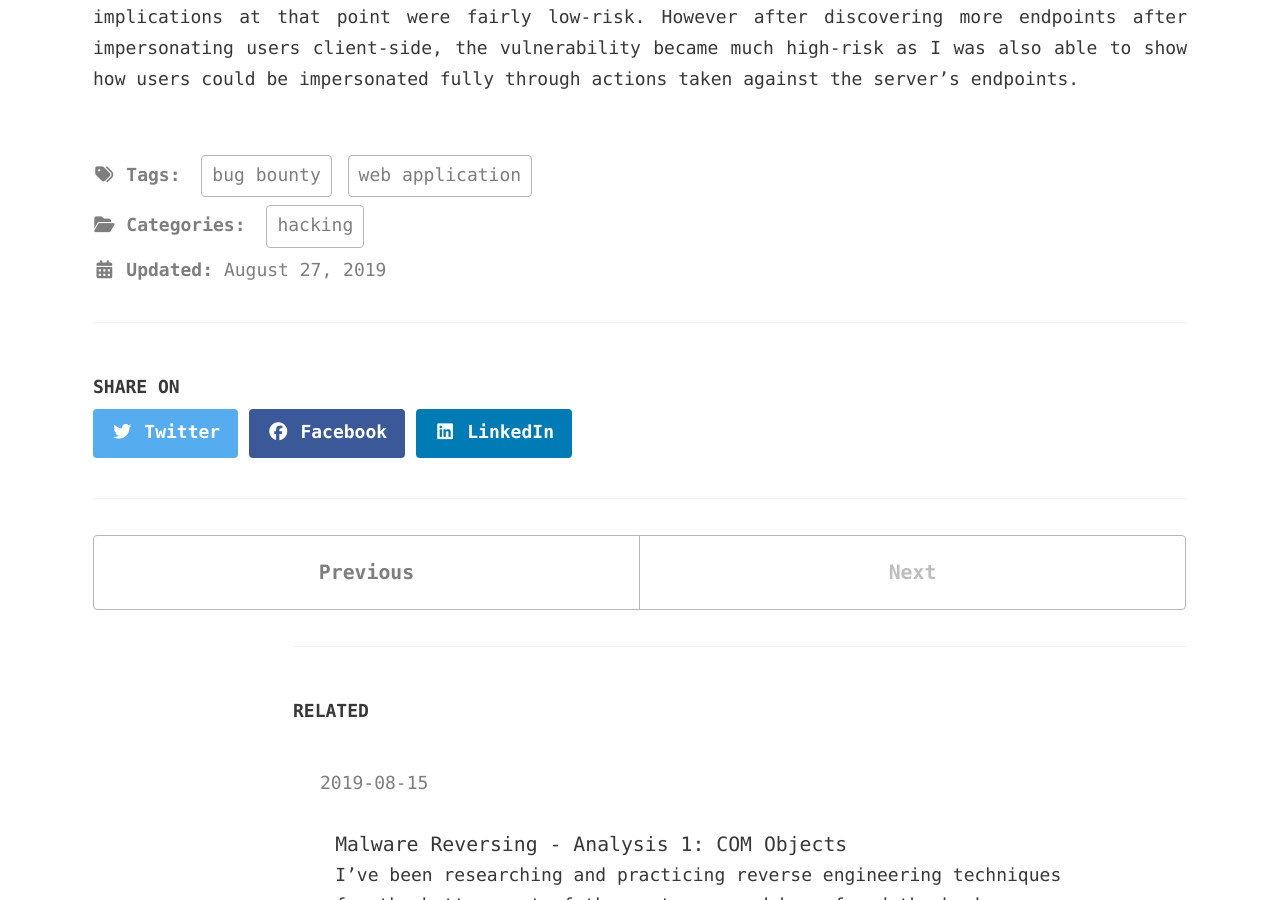
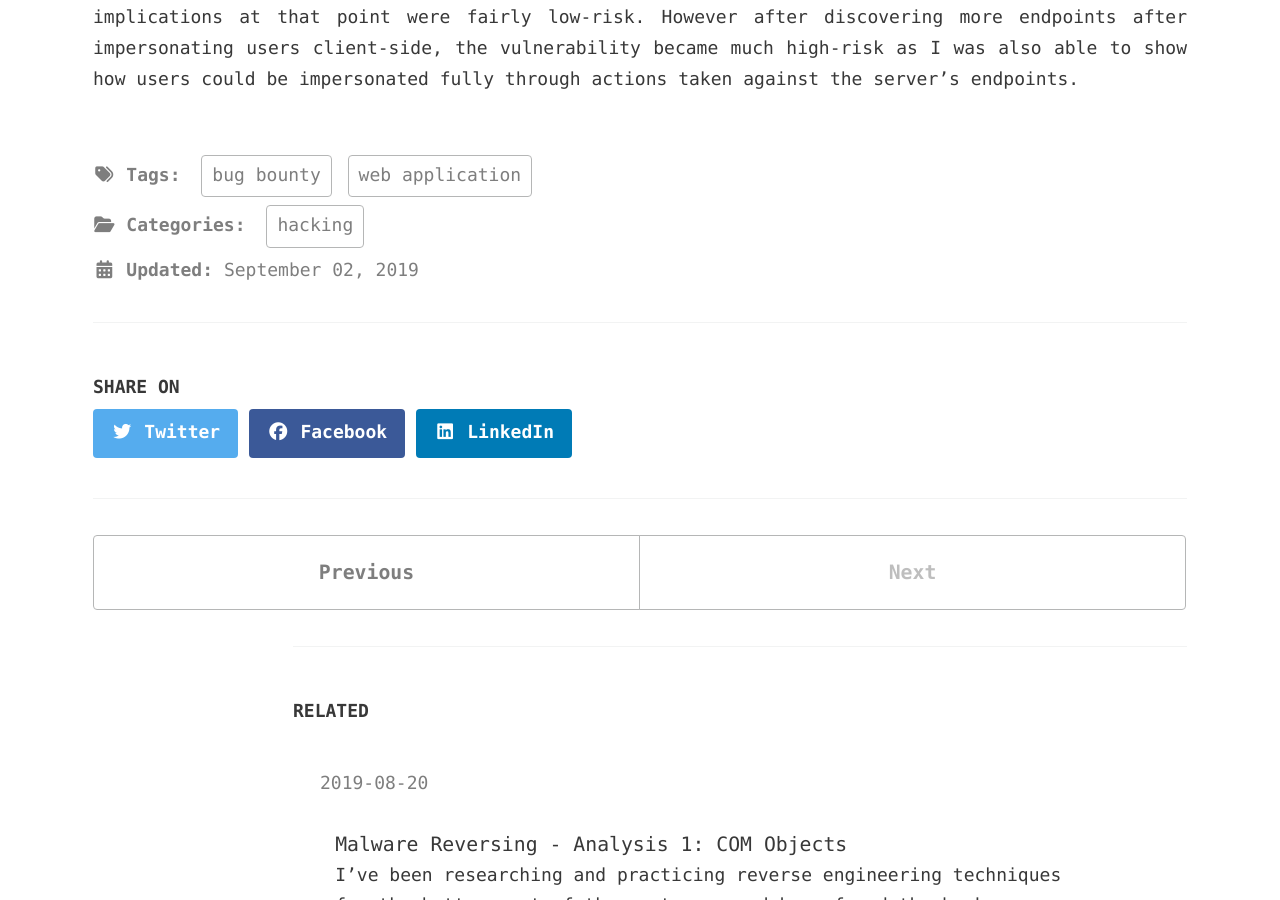
Before and after one commit to michaelehmke/michaelehmke.github.io, a Jekyll site: the page built from _posts/2019-09-02-javascript-debugger-privilege-escalation.md, in a window 1280 px wide and 900 px high, scrolled down 16383 px. Built offline with Jekyll 4.4.1, drawn with Linux system fonts in a browser that asks for light colours; cached includes are drawn as plain includes; nearby versions of some CDN libraries; some of the changed text lies outside the part shown.

Commit message:
updated filenames

```diff
--- a/_posts/2019-08-15-Malware Reversing - Analysis 1.md
+++ b/_posts/2019-08-20-Malware Reversing - Analysis 1.md
@@ -1,6 +1,6 @@
 ---
 title: "Malware Reversing - Analysis 1: COM Objects"
-date: 2019-08-15
+date: 2019-08-20
 tags: [malware]
 categories: [reverse engineering]
 author_profile: false
--- a/_posts/2019-08-27-privilege-escalation-through-javascript-debugger.md
+++ b/_posts/2019-09-02-javascript-debugger-privilege-escalation.md
@@ -1,6 +1,6 @@
 ---
 title: "Using Browser Debugger to Reverse Engineer Angular App for Privilege Escalation"
-date: 2019-08-27
+date: 2019-09-02
 tags: [bug bounty, web application]
 categories: [hacking]
 author_profile: false
```
